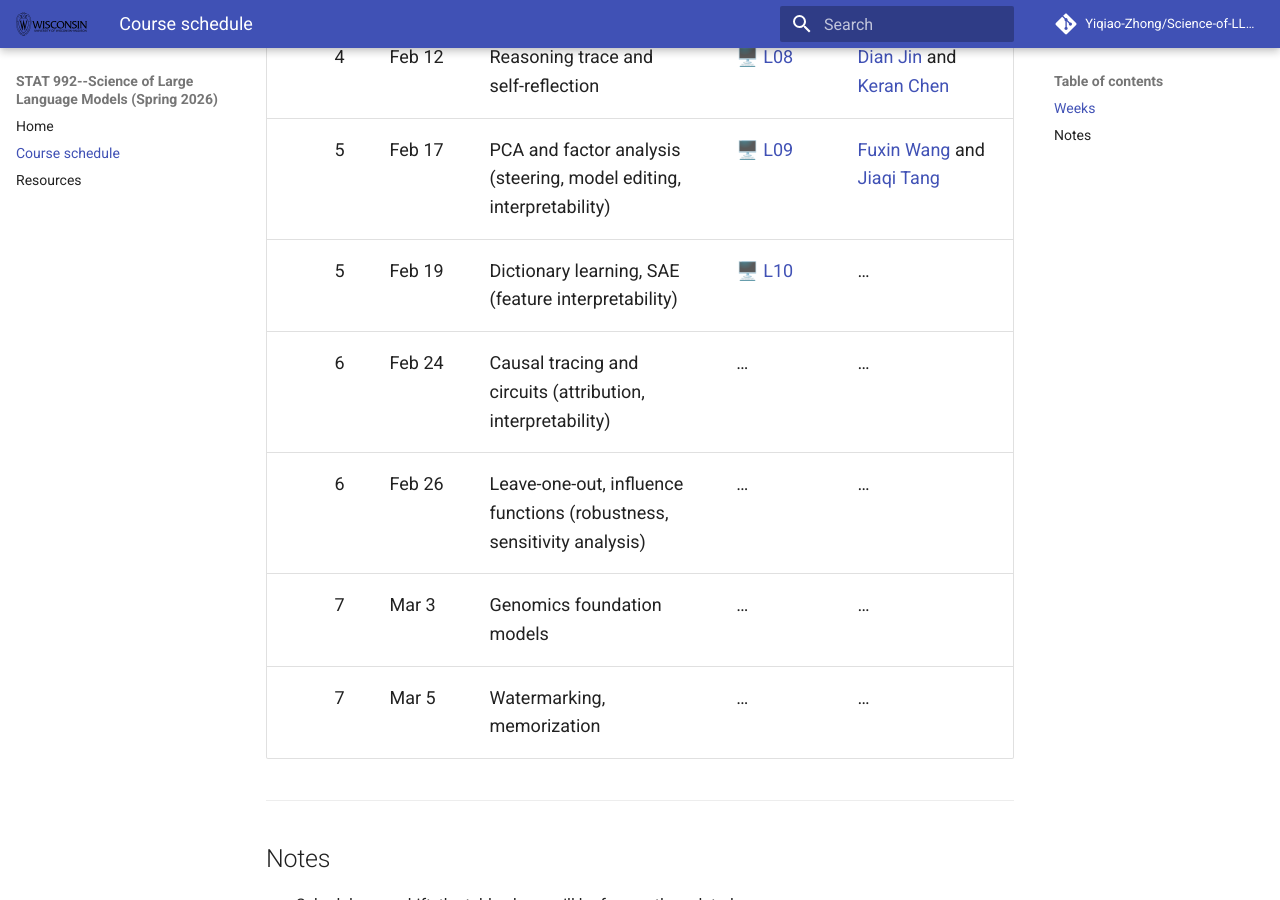
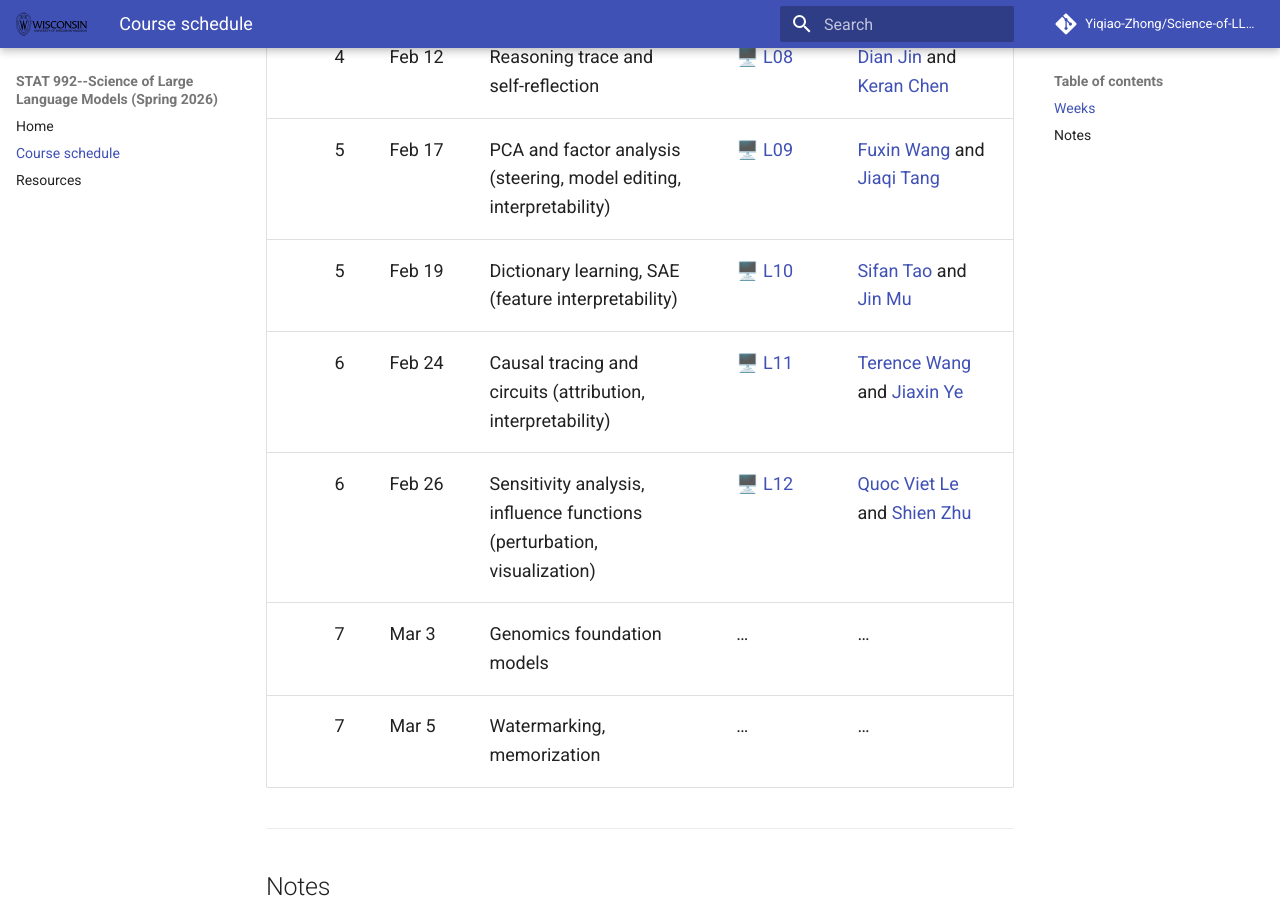
Before and after one commit to Yiqiao-Zhong/Science-of-LLMs, an MkDocs documentation site: the page built from docs/schedule.md, in a window 1280 px wide and 900 px high, scrolled down 1376 px. Built offline with MkDocs 1.6.1 and Material for MkDocs 9.7.7, drawn with Linux system fonts in a browser that asks for light colours; comment, search, counter and statistics services are not loaded.

Commit message:
add lec11 and lec12

```diff
--- a/docs/schedule.md
+++ b/docs/schedule.md
@@ -25,9 +25,9 @@ Here is the general outline.
 | 4 | Feb 10 | Layerwise structures of embeddings | 🖥️ [L07](assets/slides/lec07.pdf) | [Bofeng Cao](https://www.linkedin.com/in/bofengcao/) and [Shixiao Liang](https://catslab.engr.wisc.edu/staff/liang-shixiao/) |
 | 4 | Feb 12 | Reasoning trace and self-reflection | 🖥️ [L08](assets/slides/lec08.pdf) | [Dian Jin](https://sites.google.com/wisc.edu/frederick-jin/about) and [Keran Chen](https://kchen429.github.io/keranchen.github.io/) |
 | 5 | Feb 17 | PCA and factor analysis (steering, model editing, interpretability) | 🖥️ [L09](assets/slides/lec09.pdf) | [Fuxin Wang](https://www.linkedin.com/in/fuxin-wang-1b6641326/?locale=en) and [Jiaqi Tang](https://www.linkedin.com/in/jiaqi-tang-278299293/) |
-| 5 | Feb 19 | Dictionary learning, SAE (feature interpretability) | 🖥️ [L10](assets/slides/lec10.pdf) | … |
-| 6 | Feb 24 | Causal tracing and circuits (attribution, interpretability) | … | … |
-| 6 | Feb 26 | Leave-one-out, influence functions (robustness, sensitivity analysis) | … | … |
+| 5 | Feb 19 | Dictionary learning, SAE (feature interpretability) | 🖥️ [L10](assets/slides/lec10.pdf) | [Sifan Tao](https://www.sifantao.com/) and [Jin Mu](https://www.linkedin.com/in/jin-mu-987589178/) |
+| 6 | Feb 24 | Causal tracing and circuits (attribution, interpretability) | 🖥️ [L11](assets/slides/lec11.pdf) | [Terence Wang](https://www.linkedin.com/in/tianyang-terence-wang/) and [Jiaxin Ye](https://jiaxin-yeah.github.io/) |
+| 6 | Feb 26 | Sensitivity analysis, influence functions (perturbation, visualization) | 🖥️ [L12](assets/slides/lec12.pdf) | [Quoc Viet Le](https://scholar.google.com/citations?user=9KMALWIAAAAJ&hl=en) and [Shien Zhu](https://www.linkedin.com/in/shien-zhu-8a23762bb/) |
 | 7 | Mar 3 | Genomics foundation models | … | … |
 | 7 | Mar 5 | Watermarking, memorization | … | … |
 
```
Also changed, not shown: 2 other files.
